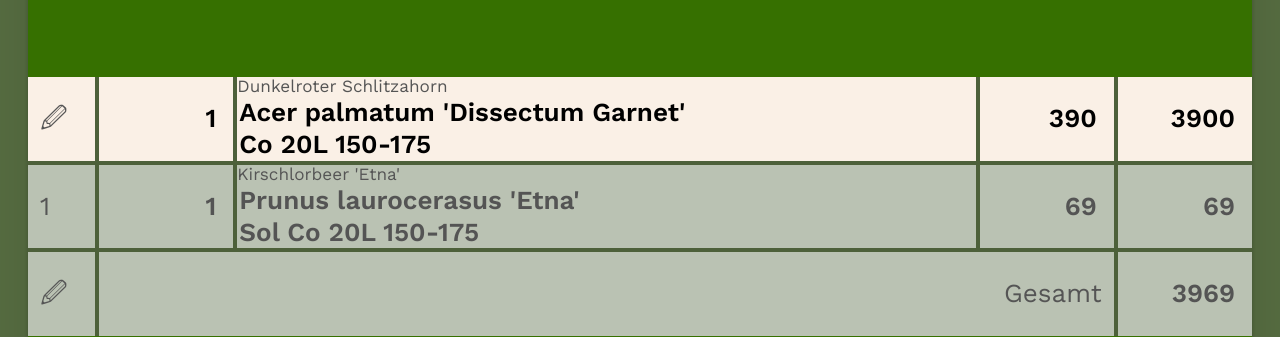
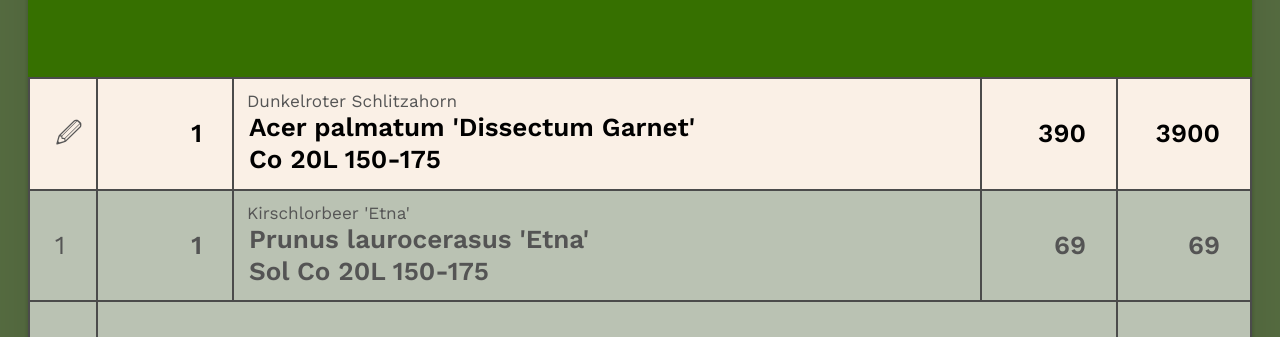
Before and after one commit to donreeal/rfq-pad, a plain HTML site: page index.html in a window 1280 px wide. Shown: the part 252-589 px from the top of the page. Drawn offline with nearby package versions, Linux system fonts and the light colour scheme.

Commit message:
Update data-grid.css

```diff
--- a/css/data-grid.css
+++ b/css/data-grid.css
@@ -55,7 +55,6 @@ body {
     grid-template-rows: 1fr 1fr 1fr;
     /* repeating layout of pad */
     grid-template-columns: minmax(45px, 0.5fr) minmax(90px, 1fr) minmax(495px, 5.5fr) minmax(90px, 1fr) minmax(90px, 1fr);
-    grid-gap: 4px 4px;
 }
 
 .branding {
@@ -83,7 +82,6 @@ body {
 .line-items-grid {
     display: grid;
     grid-template-columns: minmax(45px, 0.5fr) minmax(90px, 1fr) minmax(495px, 5.5fr) minmax(90px, 1fr) minmax(90px, 1fr);
-    grid-gap: 4px 4px;
     grid-auto-rows: 1fr;
     background: rgba(0, 0, 0, 0.11);
 }
@@ -94,7 +92,18 @@ body {
     display: flex;
     flex-direction: column;
     justify-content: center;
+    border-left: 2px solid rgb(75, 75, 75);
+    border-top: 2px solid rgb(75, 75, 75);
+    padding: 0.5rem;
     /* border-bottom: solid 0.15em rgb(126, 126, 126); */
+}
+
+.line-item-control:last-of-type {
+    border-right: 2px solid rgb(75, 75, 75);
+}
+
+.line-items-grid .item-line:last-of-type .line-item-control {
+    border-bottom: 2px solid rgb(75, 75, 75);
 }
 
 .line-item-control:focus-within {
```
